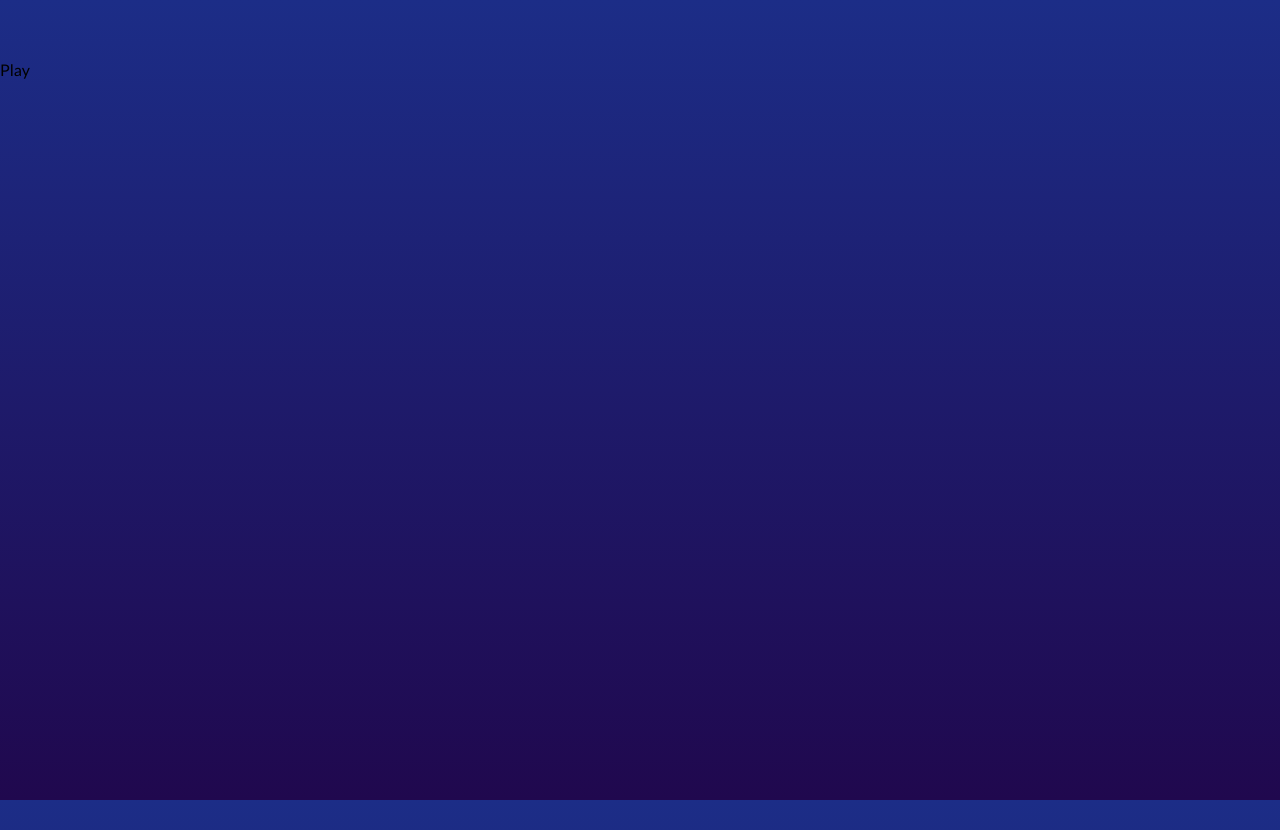
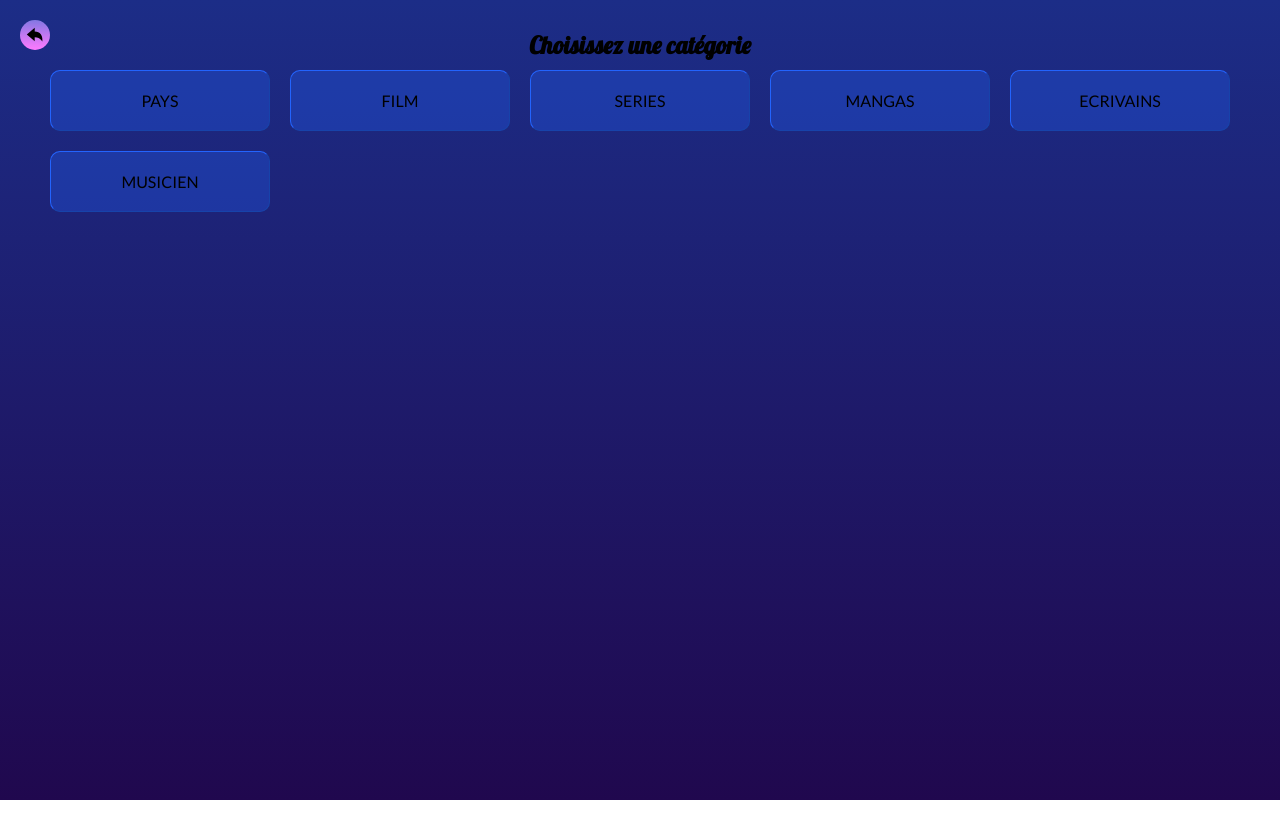
Before and after one commit to Leorio21/leJeuDuPendu, a Next.js app: page /play in a window 1280 px wide. After the commit the page ends 800 px from the top, so only its background shows below. Built offline with nearby package versions, Linux system fonts and the light colour scheme.

Commit message:
Refactor: categories display

```diff
--- a/app/Components/CategoryCard/CategoryCard.tsx
+++ b/app/Components/CategoryCard/CategoryCard.tsx
@@ -1,26 +1,17 @@
-"use client";
+"use cleint";
 import React from 'react';
 import styles from "./CategoryCard.module.css";
-import Link from 'next/link';
 import classNames from "classnames";
 
 interface CategoryCardProps {
   item: string;
   content: string[];
+  onClick: (words: string[]) => void;
 };
 
-export default function CategoryCard({ item, content }: CategoryCardProps) {
-
-  const randomNumber = ( min: number, max: number) => {
-    return Math.floor(Math.random() * (max - min)) + min;
-  }
-  const wordIndex = randomNumber(0, content.length);
-
-  if (item === "Error") {
-    return <p>Une erreur est survenue</p>
-  }
+export default function CategoryCard({ item, content, onClick }: CategoryCardProps) {
 
   return (
-    <Link className={classNames(styles.card)} href={{ pathname: '/play', query: { name: 'test' } }}>{item}</Link>
+    <p className={classNames(styles.card)} onClick={() => onClick(content)}>{item}</p>
   )
 }
--- /dev/null
+++ b/app/Components/Play/Play.tsx
@@ -0,0 +1,15 @@
+import UseSecretWord from '@/app/Hooks/UseSecretWord'
+import React from 'react'
+
+interface PlayProps {
+  secretWord: string;
+}
+
+function Play({secretWord}: PlayProps) {
+
+  return (
+    <div>Play {secretWord}</div>
+  )
+}
+
+export default Play
--- a/app/selectcategory/page.tsx
+++ b/app/Components/Selectcategory/Selectcategory.tsx
@@ -1,33 +1,23 @@
 import React from "react";
-import { promises as fs } from "fs";
 import Link from "next/link";
-import styles from "./page.module.css";
+import styles from "./Selectcategory.module.css";
 import classNames from "classnames";
-import CategoryCard from "../Components/CategoryCard/CategoryCard";
-import Title from "../Components/Title/Title";
+import CategoryCard from "../CategoryCard/CategoryCard";
+import Title from "../Title/Title";
 import { IoArrowUndoSharp } from "react-icons/io5";
-import Button from "../Components/Button/Button";
+import Button from "../Button/Button";
+import categoriesJson from "../../../public/data.json"
 
-interface Result {
+interface CategoriesData {
   [key: string]: string[];
 }
 
-export const getData = async (): Promise<Result> => {
-  let fileContent: string = "";
-  let result: Result = {};
-  try {
-    fileContent = await fs.readFile(
-      process.cwd() + "/public/data.json", "utf-8"
-    );
-    result = JSON.parse(fileContent);
-  } catch {
-    result = {Error: ["Une erreur est survenue"]};
-  }
-  return result;
-};
+interface SelectcategoryProps{
+  onClick: (words: string[]) => void;
+}
 
-export default async function page() {
-  const categoriesFetched: Result = await getData();
+export default async function Selectcategory({onClick}: SelectcategoryProps) {
+  const categoriesFetched: CategoriesData = categoriesJson;
   const categories:string[] = [];
 
   for (const categorie in categoriesFetched) {
@@ -49,6 +39,7 @@ export default async function page() {
               key={categorie}
               item={categorie}
               content={categoriesFetched[categorie]}
+              onClick={onClick}
             />
           ))}
         </div>
--- /dev/null
+++ b/app/Hooks/UseSecretWord.ts
@@ -0,0 +1,20 @@
+"use client";
+import { useState } from "react";
+
+export default function UseSecretWord() {
+  const [secretWord, setSecretWord] = useState<string | null>(null);
+
+  const randomNumber = (min: number, max: number) => {
+		return Math.floor(Math.random() * (max - min)) + min;
+	};
+
+  const selectWord = (words: string[]) => {
+    const wordIndex = randomNumber(0, words.length - 1);
+
+    setSecretWord(words[wordIndex]);
+  }
+
+  return { secretWord, selectWord };
+
+
+}
--- a/app/globals.css
+++ b/app/globals.css
@@ -28,23 +28,19 @@
 
 html,
 body {
-  /* display: flex;
-  flex-direction: column;
-  align-items: center;
-  justify-content: center; */
   height: 100dvh;
   width: 100%;
   overflow-x: hidden;
-  padding: 30px 0px;
 }
 
 body {
+  padding: 30px 0px;
+  background: linear-gradient(
+    to top,
+    rgb(var(--background-color--dark)),
+    rgb(var(--background-color--light))
+    );
   font-family: var(--font--lato);
-  background: linear-gradient(
-      to top,
-      rgb(var(--background-color--dark)),
-      rgb(var(--background-color--light))
-    );
 }
 
 h1, h2, h3, h4, h5, h6 {
--- a/app/page.tsx
+++ b/app/page.tsx
@@ -10,7 +10,7 @@ export default function Home() {
     <main className={classNames(styles.container)}>
       <div className={classNames(styles.card)}>
         <Title name="Le jeu du Pendu" />
-        <Link href="/selectcategory">
+        <Link href="/play">
           <Button width={50}>
             <IoCaretForward style={{ width: "2rem", height: "2rem" }} />
           </Button>
--- a/app/play/page.tsx
+++ b/app/play/page.tsx
@@ -1,7 +1,21 @@
-import React from 'react'
+"use client";
+import React from 'react';
+import Selectcategory from '../Components/Selectcategory/Selectcategory';
+import UseSecretWord from '../Hooks/UseSecretWord';
+import Play from '../Components/Play/Play';
 
-export default function pages() {
+export default function Pages() {
+
+  const { secretWord, selectWord } = UseSecretWord();
+
+
+  if (secretWord) {
+    return (
+      <div><Play secretWord={secretWord} /></div>
+    )
+  }
+
   return (
-    <div>Play</div>
+    <Selectcategory onClick={selectWord}/>
   )
 }
```
Also changed, not shown: app/Components/Keyboard/Keyboard.module.css (added), app/Components/Keyboard/Keyboard.tsx (added), app/Components/Play/Play.module.css (added), app/Components/Selectcategory/Selectcategory.module.css (renamed from app/selectcategory/page.module.css).
